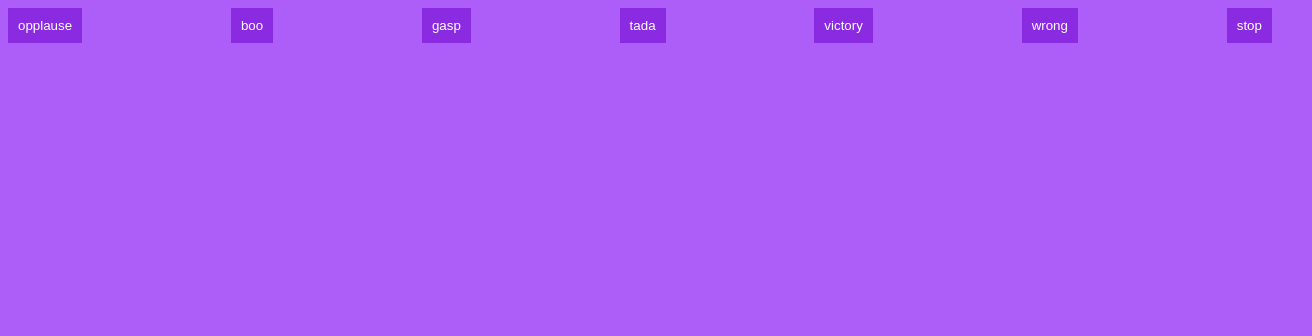
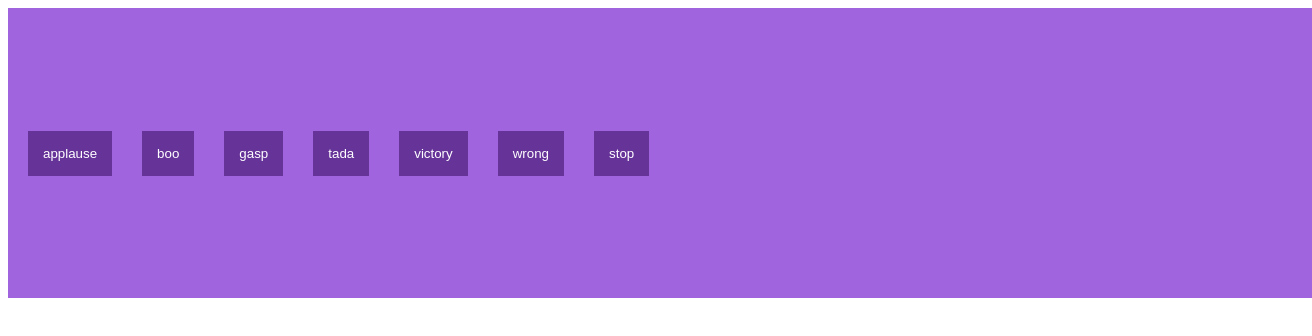
Before and after one commit to acciojob/Soundbar-gaurav8158, a website: page main.html in a window 1280 px wide. Shown: the whole page, 1312 px wide, since content can reach past the window. Drawn offline with Linux system fonts and the light colour scheme.

Commit message:
created a submission

```diff
--- a/main.html
+++ b/main.html
@@ -8,20 +8,16 @@
 
 <body>
 	<!-- the entire body must be written by student -->
-	<audio id="myAudio">
-  <source src="horse.ogg" type="audio/ogg">
-  <source src="horse.mp3" type="audio/mpeg">
-  Your browser does not support the audio element.
-</audio>
-	<sounds>
-		<button id="buttons" onclick="playAudio()" class= "btn" >opplause</button>
-		<button id="buttons" onclick="playAudio()" class= "btn" >boo</button>
-		<button id="buttons" onclick="playAudio()" class= "btn" >gasp</button>
-		<button id="buttons" onclick="playAudio()" class= "btn" >tada</button>
-		<button id="buttons" onclick="playAudio()" class= "btn" >victory</button>
-		<button id="buttons" onclick="playAudio()" class= "btn" >wrong</button>
-		<button id="buttons" onclick="pauseAudio()" class= "btn stop" >stop</button>
-	</sounds>
+	<audio  id="audio" src="https://interactive-examples.mdn.mozilla.net/media/cc0-audio/t-rex-roar.mp3"></audio>
+	<div id = "buttons">
+		<button id ="appl" class= "btn">applause</button>
+		<button id ="boo" class="btn">boo</button>
+		<button id ="gasp" class="btn">gasp</button>
+		<button id ="tada" class="btn">tada</button>
+		<button id ="vic" class="btn">victory</button>
+		<button id ="wrg" class="btn">wrong</button>
+		<button onclick="pause()" class="stop">stop</button>
+	</div>
     <script type="text/javascript" src="./script.js">
 </script>
 
--- a/script.js
+++ b/script.js
@@ -1,10 +1,21 @@
-//your JS code here. If required.
-var x = document.getElementById("myAudio");
+let appl = document.getElementById("appl");
+let boo = document.getElementById("boo");
+let gasp = document.getElementById("gasp");
+let tada = document.getElementById("tada");
+let vic = document.getElementById("vic");
+let wrg = document.getElementById("wrg");
+let aud = document.getElementById("audio");
 
-function playAudio() {
-  x.play();
+appl.addEventListener('click', myFunc);
+boo.addEventListener('click', myFunc);
+gasp.addEventListener('click', myFunc);
+tada.addEventListener('click', myFunc);
+vic.addEventListener('click', myFunc);
+wrg.addEventListener('click', myFunc);
+
+function myFunc() {
+	aud.play();
 }
-
-function pauseAudio() {
-  x.pause();
+function pause() {
+	aud.pause();
 }
--- a/styles.css
+++ b/styles.css
@@ -1,17 +1,24 @@
-/*  your css code here. If applicable */
-*{
-	background-color: rgb(173, 93, 248);
+#buttons{
+	width:100%;
+	height: 250px;
+	padding:20px;
+	background:#A164DF;
+	display:flex;
+	align-items:center;
+	gap:30px;
+}
 
-}
 .btn{
-	background-color:blueviolet;
+	padding:15px;
+	float:left;
 	border:none;
-	padding:10px;
+	background:#663399;
 	color:white;
 }
-sounds{
-	display:flex;
-	flex-direction:row;
-	 justify-content: space-between;
-align-items: center;
+.stop{
+	padding:15px;
+	float:left;
+	border:none;
+	background:#663399;
+	color:white;
 }
```
